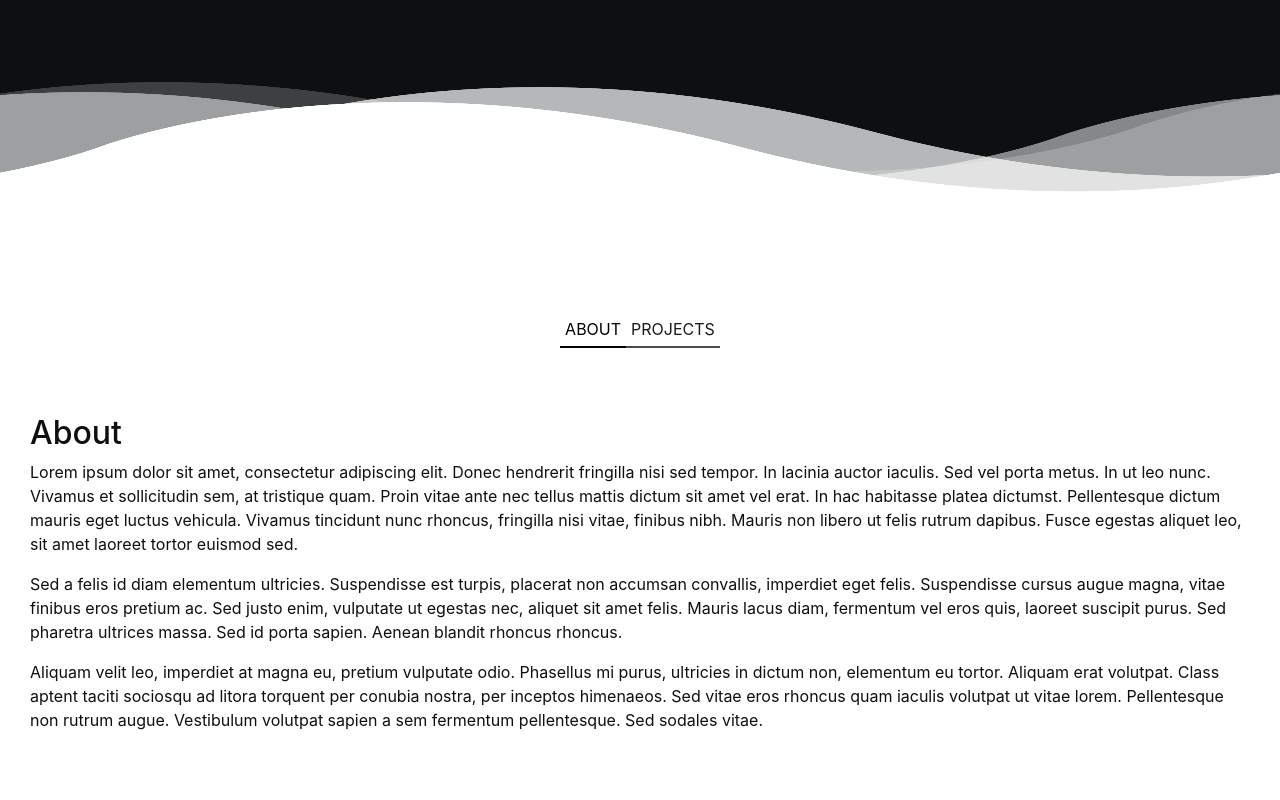
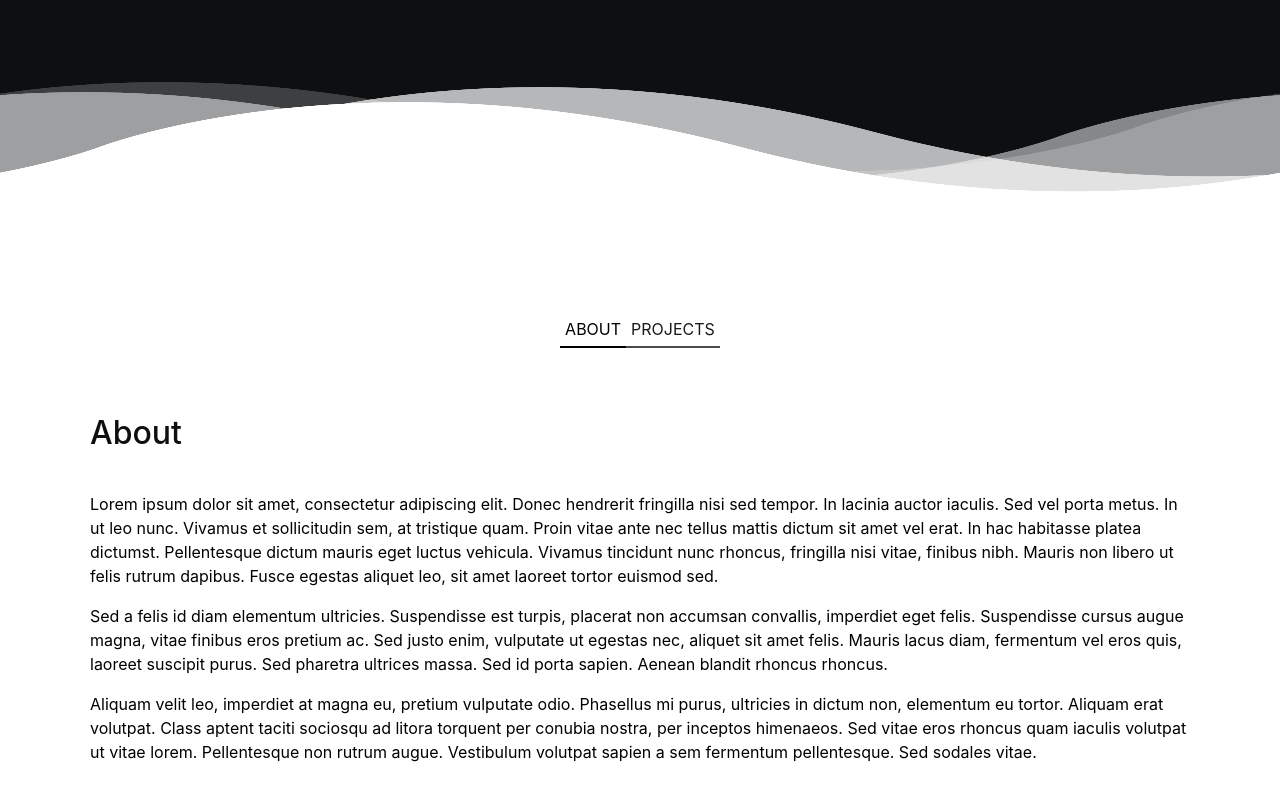
Before and after one commit to mateusfg7/portifolio, a React (Create React App) app: page / in a window 1280 px wide. Shown: the part 588-1388 px from the top of the page. Built offline with nearby package versions, Linux system fonts and the light colour scheme.

Commit message:
About page style update

```diff
--- a/src/pages/About/index.js
+++ b/src/pages/About/index.js
@@ -1,6 +1,8 @@
 import React, { useEffect } from "react";
 
 import Menu from "../../components/Menu";
+
+import "./styles.css";
 
 export default function About() {
   useEffect(() => {
@@ -12,6 +14,7 @@ export default function About() {
     <div>
       <Menu />
       <h2 id="about">About</h2>
+      <div className="description">
         <p>
           Lorem ipsum dolor sit amet, consectetur adipiscing elit. Donec hendrerit
           fringilla nisi sed tempor. In lacinia auctor iaculis. Sed vel porta
@@ -40,5 +43,6 @@ export default function About() {
           vitae.
         </p>
       </div>
+    </div>
   );
 }
--- /dev/null
+++ b/src/pages/About/styles.css
@@ -0,0 +1,15 @@
+h2#about {
+  margin-bottom: 40px;
+}
+
+div.description {
+  display: block;
+
+  max-width: 1100px;
+
+  text-decoration: none;
+  color: black;
+
+  /* border: 1px red solid; */
+  border-bottom: 1px solid rgba(255, 255, 255, 0.2);
+}
```
Lines whose indentation alone changed are shown as unchanged.
